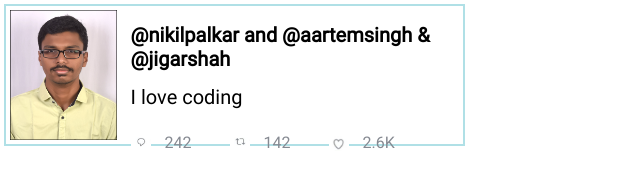
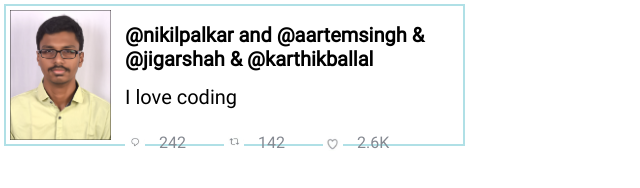
Before and after one commit to Nikhil8450/test2, a plain HTML site: page Task-1/index.html in a window 1280 px wide. Shown: the whole page, without its empty margins (0-640 px from the left). Drawn offline with Linux system fonts and the light colour scheme.

Commit message:
Add my name

```diff
--- a/Task-1/index.html
+++ b/Task-1/index.html
@@ -16,7 +16,7 @@
       />
       <div>
         <div class="message">
-          <h1 class="username">@nikilpalkar and @aartemsingh & @jigarshah</h1>
+          <h1 class="username">@nikilpalkar and @aartemsingh & @jigarshah & @karthikballal</h1>
           <p class="para">I love coding</p>
         </div>
         <div class="number1">
```
